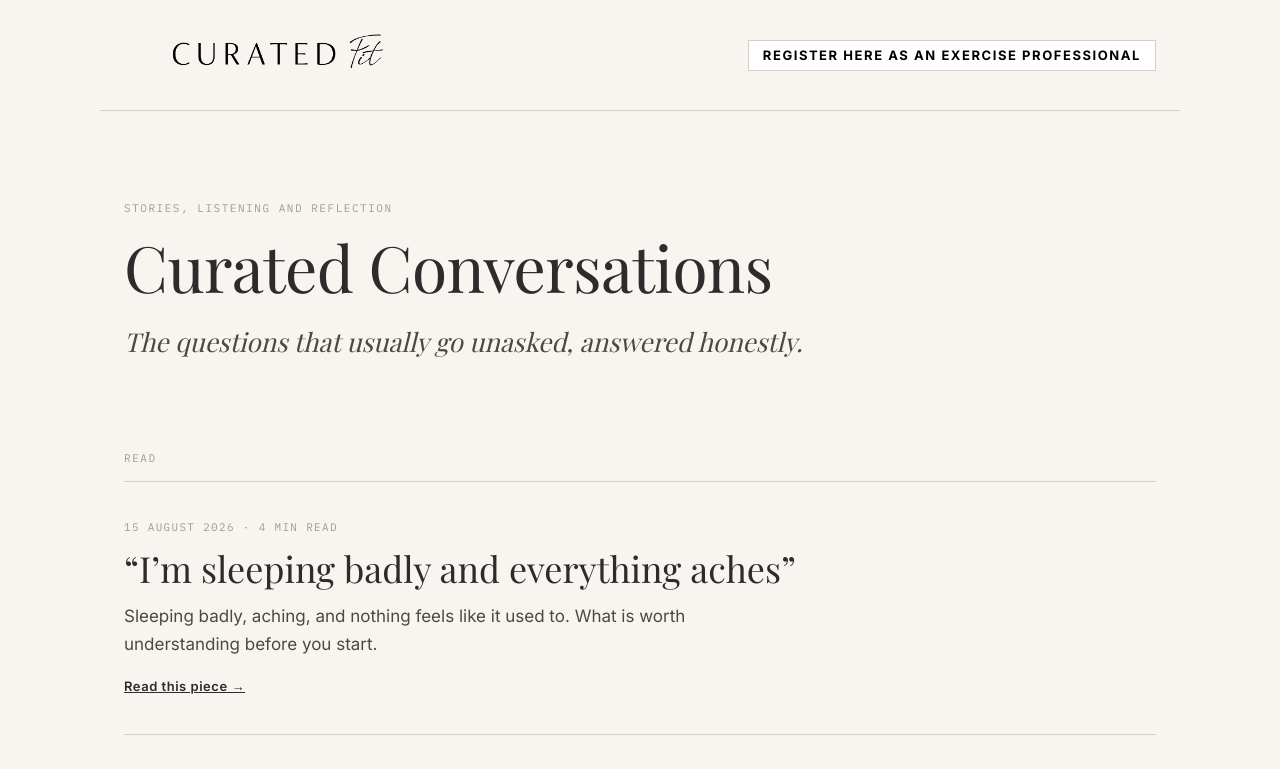
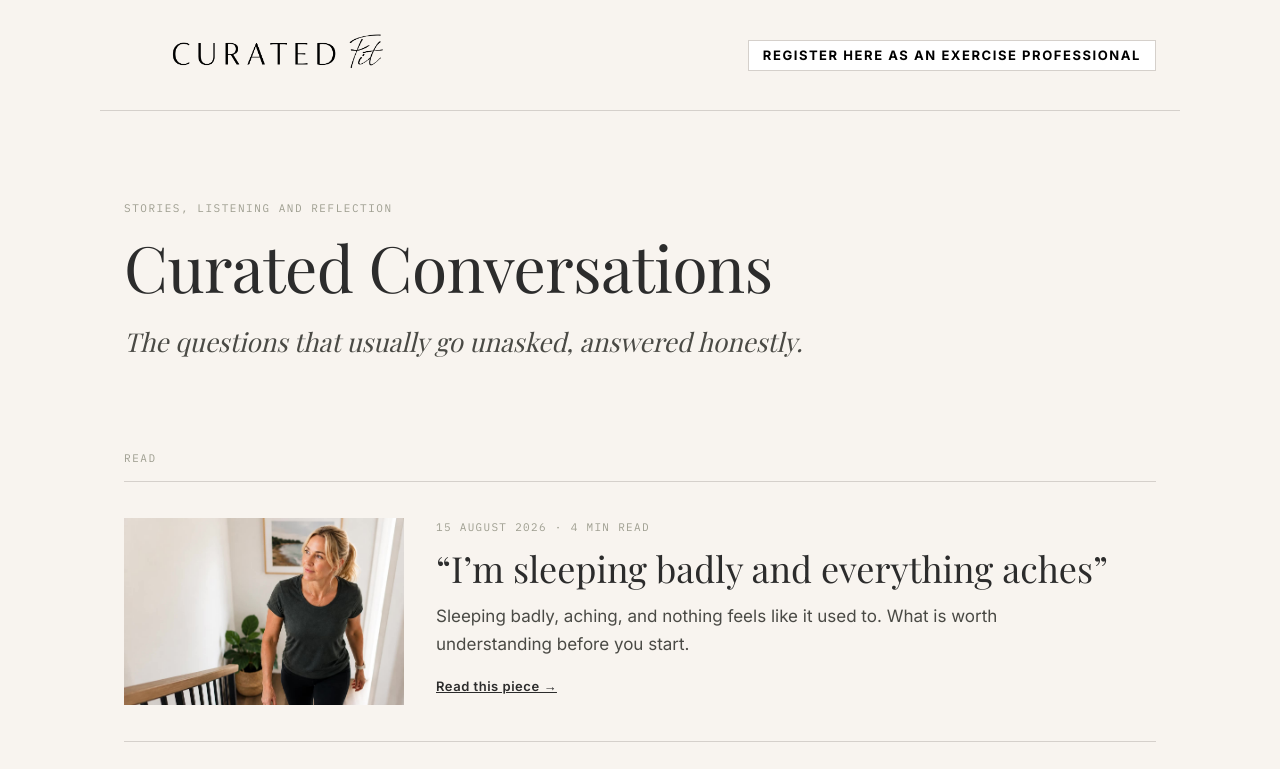
Before and after one commit to EmPerry1972/curated-fit-holding-page, a Next.js app: page /curated-conversations in a window 1280 px wide. Shown: the top 769 px of the page. Built offline with nearby package versions, Linux system fonts and the light colour scheme; no server answers.

Commit message:
Add the staircase photo to the perimenopause post
Cropped to 3:2 to match the rest of the journal images. All five posts
now carry artwork.

Co-Authored-By: Claude Opus 5 <noreply@anthropic.com>
Claude-Session: https://claude.ai/code/session_01JwcKcts2pNLNWcFm8BBiAv

```diff
--- a/app/curated-conversations/posts.ts
+++ b/app/curated-conversations/posts.ts
@@ -37,6 +37,8 @@ export const POSTS: Post[] = [
     dateLabel: "15 August 2026",
     readingTime: "4 min read",
     kind: "Curated Fit Journal",
+    image: "/journal/perimenopause-and-exercise.jpg",
+    imageAlt: "A woman walking up the stairs at home, one hand near the bannister.",
     body: [
       {
         type: "p",
```
Also changed, not shown: public/journal/perimenopause-and-exercise.jpg (added).
